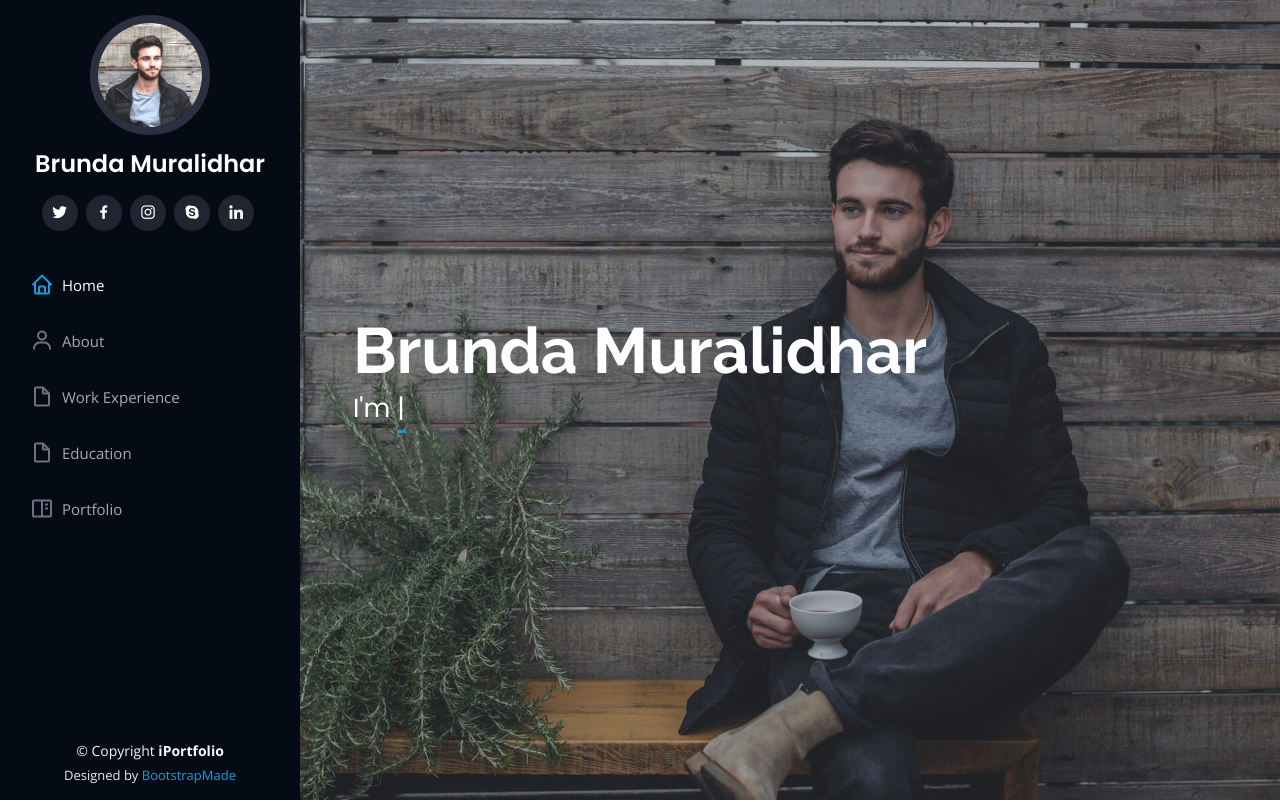
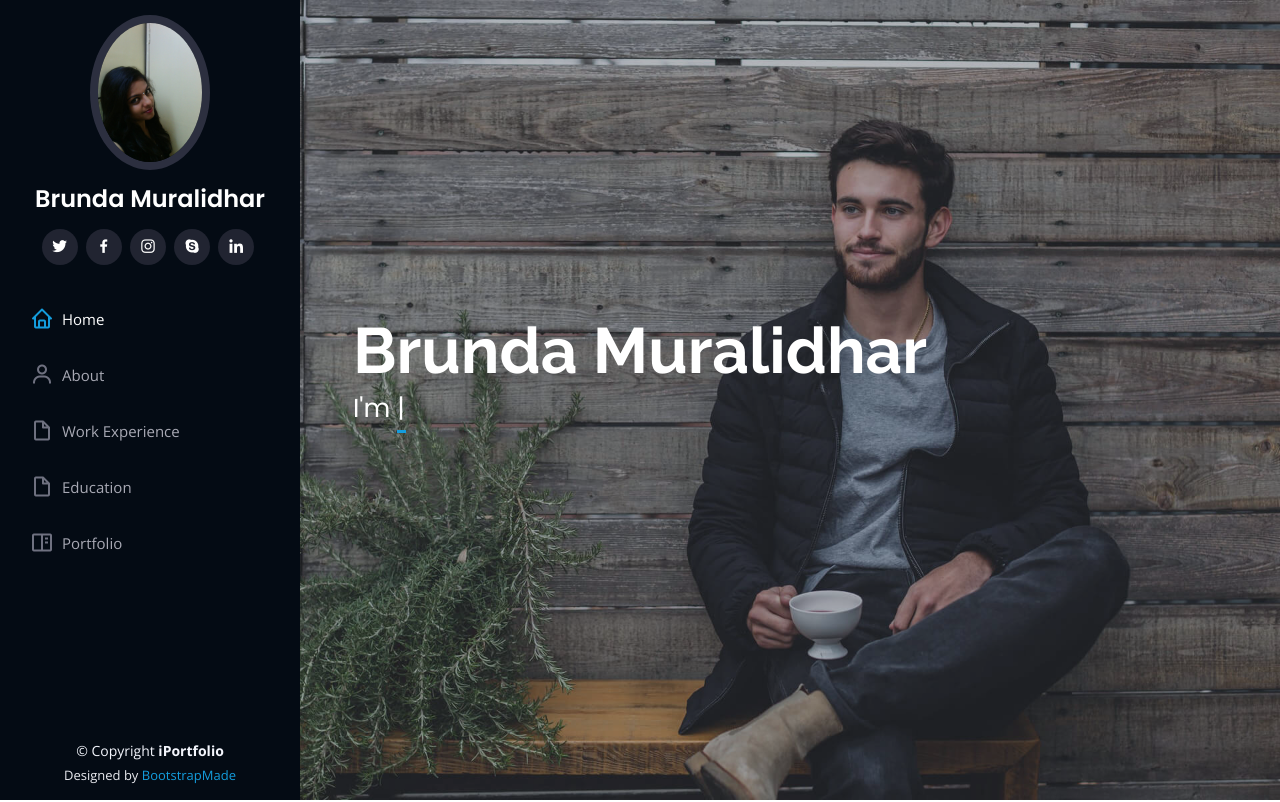
Before and after one commit to BrundaMuralidhar/brundamuralidhar.github.io, a plain HTML site: page index.html in a window 1280 px wide. Shown: the top 802 px of the page. Drawn offline with nearby package versions, Linux system fonts and the light colour scheme.

Commit message:
added profile image

```diff
--- a/index.html
+++ b/index.html
@@ -45,7 +45,7 @@
     <div class="d-flex flex-column">
 
       <div class="profile">
-        <img src="assets/img/profile-img.jpg" alt="" class="img-fluid rounded-circle">
+        <img src="assets/img/profile-1.jpg" alt="" class="img-fluid rounded-circle">
         <h1 class="text-light"><a href="index.html">Brunda Muralidhar</a></h1>
         <div class="social-links mt-3 text-center">
           <a href="#" class="twitter"><i class="bx bxl-twitter"></i></a>
```
